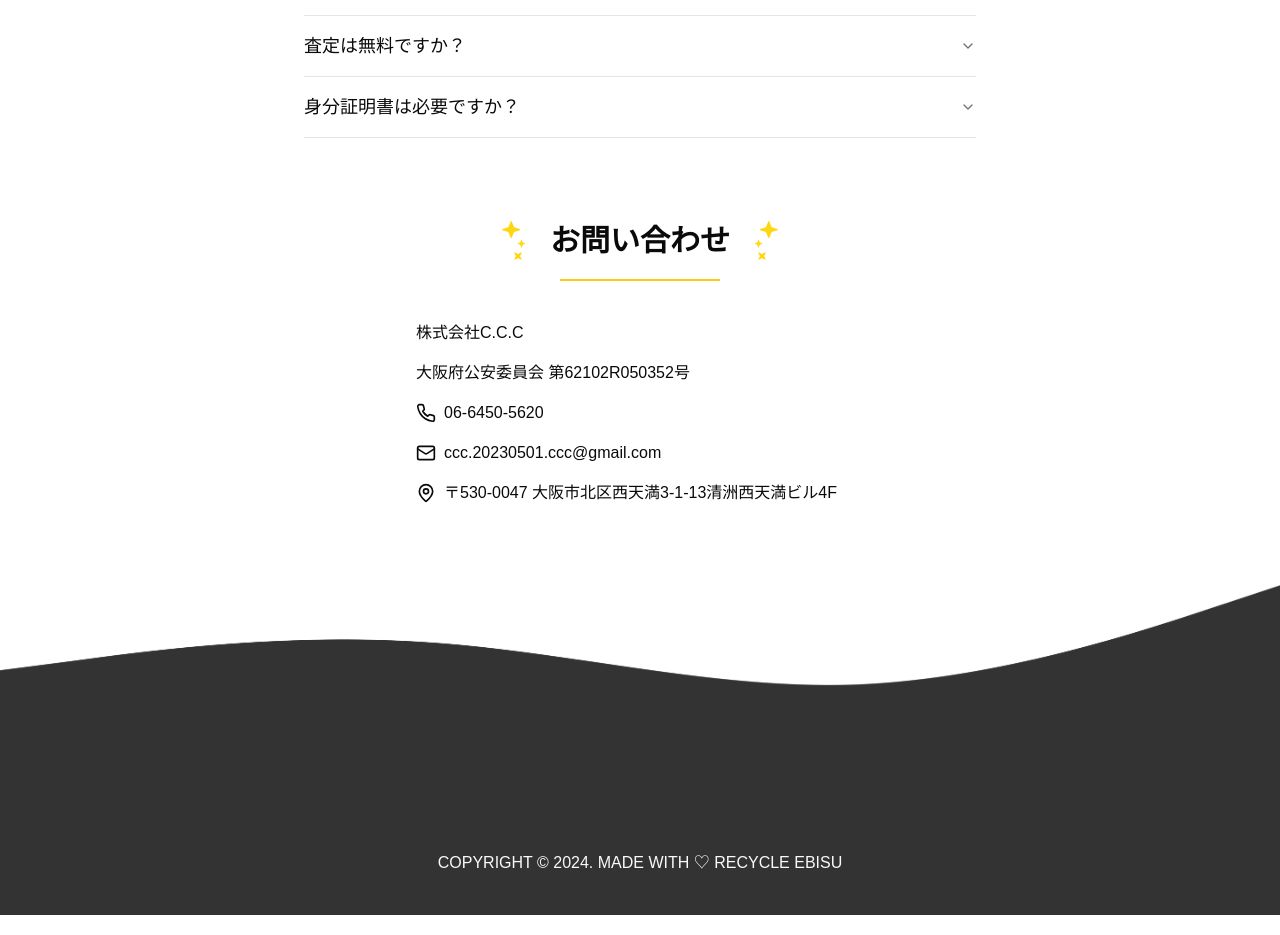
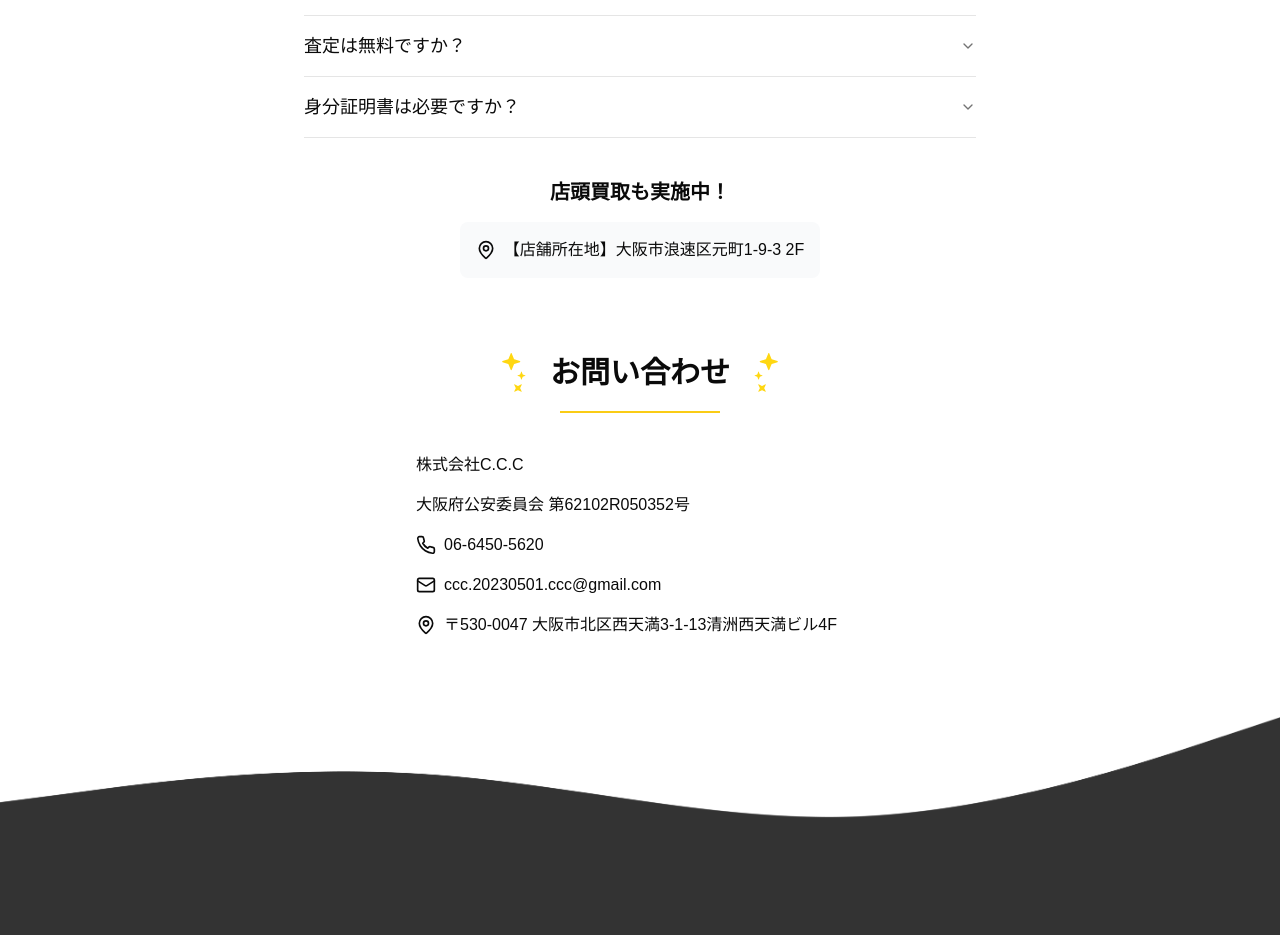
Before and after one commit to gsc-04201/ebisu-site, a Next.js app: page / in a window 1280 px wide. Shown: the part 8000-8935 px from the top of the page. Built offline with nearby package versions, Linux system fonts and the light colour scheme; a web font is replaced by a local one.

Commit message:
店頭買取追加

```diff
--- a/components/ui/index/contact.tsx
+++ b/components/ui/index/contact.tsx
@@ -8,9 +8,8 @@ import SectionTitle from "./section-title";
 
 export default function Contact() {
   return (
-    <section id="process" className=" py-20">
+    <section id="process" className="pb-20">
       <div className="container mx-auto px-4">
-        {/* セクションタイトル */}
         <SectionTitle title="お問い合わせ" subtitle="" />
         <div className="justify-center text-center">
           <div className="max-w-md mx-auto space-y-4">
--- /dev/null
+++ b/components/ui/index/store-purchase.tsx
@@ -0,0 +1,23 @@
+"use client";
+
+import { MapPin } from "lucide-react";
+import React from "react";
+import SectionTitle from "./section-title";
+
+export default function StorePurchase() {
+  return (
+    <section className="py-10">
+      <div className="justify-center text-center">
+        <div className="mb-8">
+          <h3 className="text-xl font-bold mb-4">店頭買取も実施中！</h3>
+          <div className="bg-gray-50 p-4 rounded-lg inline-block">
+            <div className="flex items-center space-x-2">
+              <MapPin className="w-5 h-5" />
+              <span>【店舗所在地】大阪市浪速区元町1-9-3 2F</span>
+            </div>
+          </div>
+        </div>
+      </div>
+    </section>
+  );
+}
--- a/pages/index.tsx
+++ b/pages/index.tsx
@@ -1,4 +1,4 @@
-'use client'
+"use client";
 import PurchaseHistory from "@/components/ui/index/purchase-history";
 import TimeLine from "@/components/ui/index/time-line";
 import Advantages from "@/components/ui/index/advantages";
@@ -6,6 +6,7 @@ import ServiceArea from "@/components/ui/index/service-area";
 import CustomerReview from "@/components/ui/index/customer-review";
 import Questions from "@/components/ui/index/questions";
 import Contact from "@/components/ui/index/contact";
+import StorePurchase from "@/components/ui/index/store-purchase";
 import ResultRecords from "@/components/ui/index/result-records";
 import OtherItemsCarousel from "@/components/ui/index/other-items-carousel";
 import TopView from "@/components/ui/index/top-view";
@@ -76,6 +77,7 @@ export default function HomePage() {
         <Advantages />
         <CustomerReview />
         <Questions />
+        <StorePurchase />
         <Contact />
       </main>
       {/* スクロールボタン */}
```
